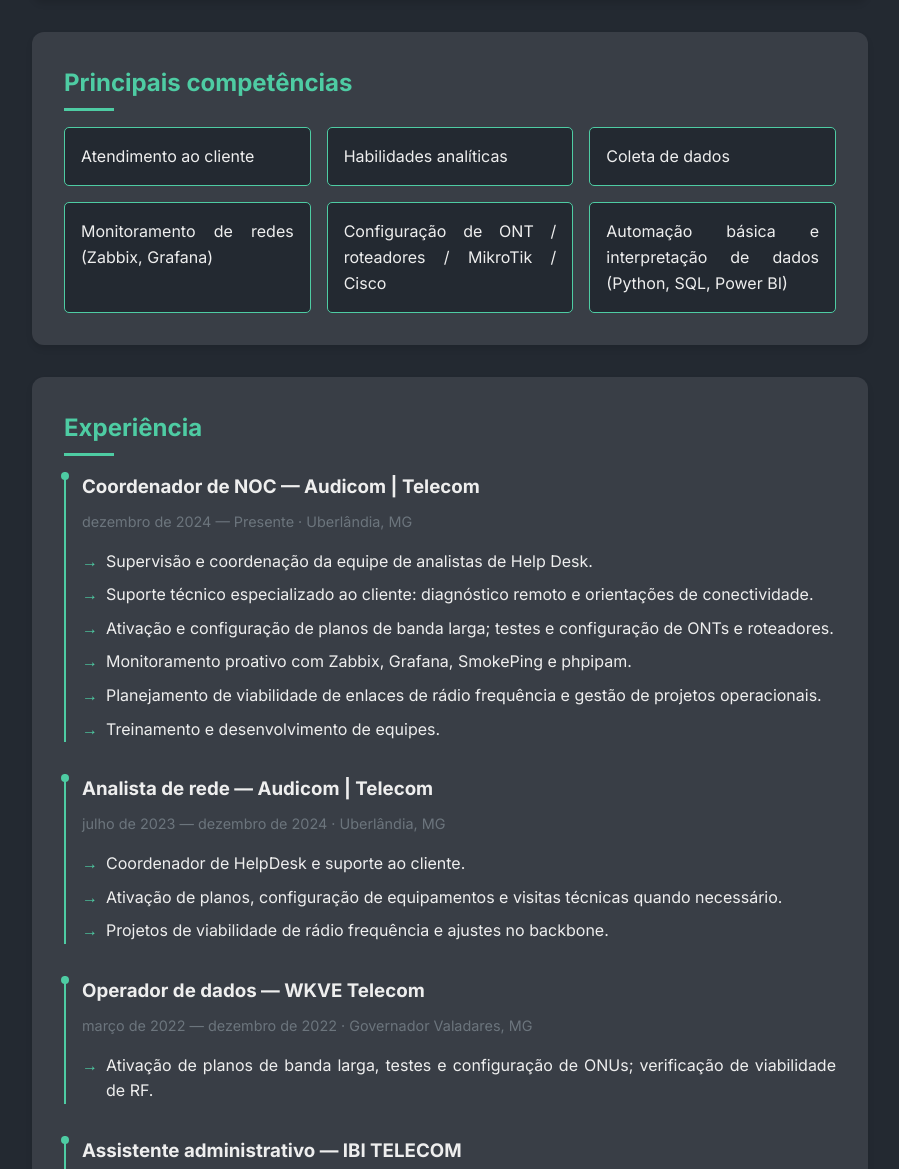
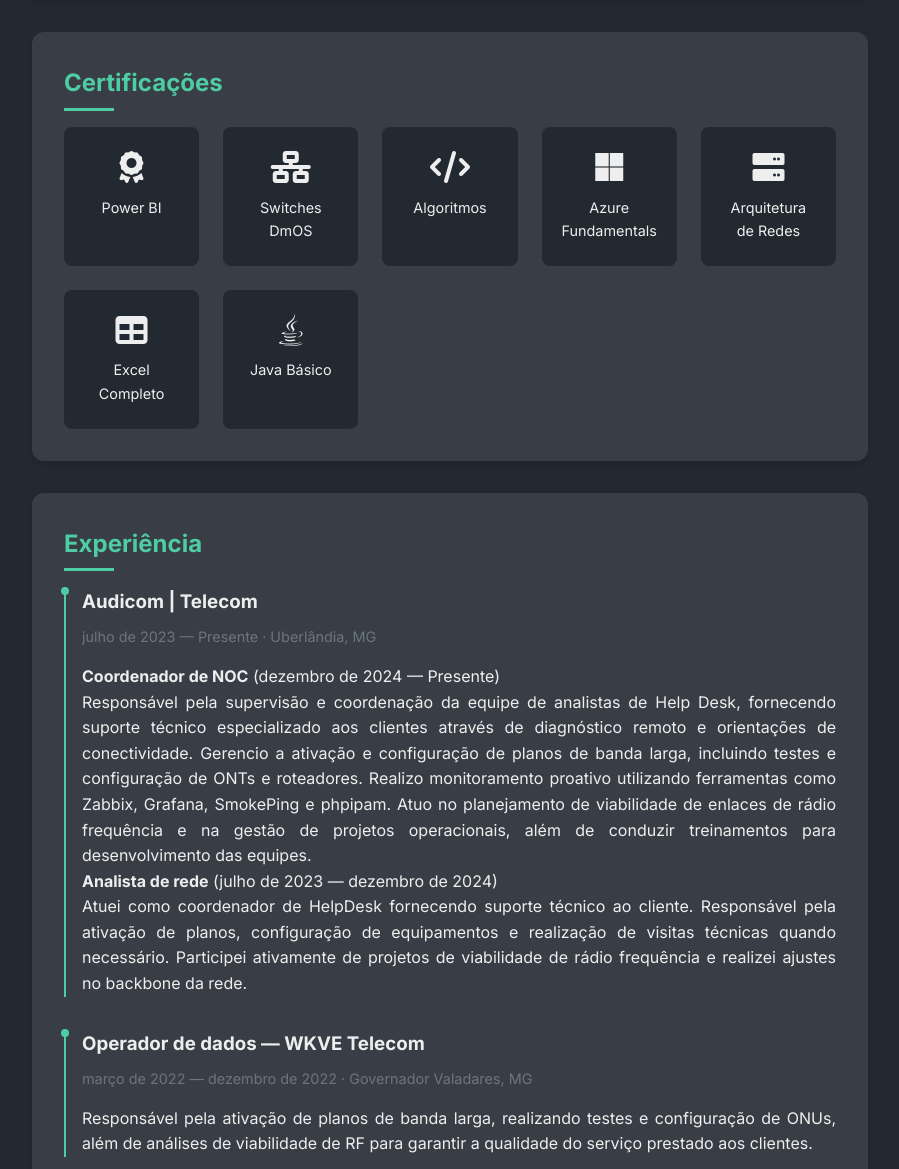
Before and after one commit to sjhonata/Curriculo, a plain HTML site: page index.html in a window 1280 px wide. Shown: the part 885-2054 px from the top of the page, without its empty margins (190-1089 px from the left). Drawn offline with Linux system fonts and the light colour scheme.

Commit message:
Add certificates grid and update profile content
Introduced a new certificates grid section with styled certificate items and icons in index.html and corresponding CSS. Updated the summary, experience, and education sections for improved clarity and conciseness, and removed the old certifications and skills sections.

```diff
--- a/assets/styles.css
+++ b/assets/styles.css
@@ -403,6 +403,47 @@
 }
 
 /* Print styles */
+/* Certificates Grid Section */
+.certificates-grid {
+  margin: 2rem 0;
+}
+
+.certificates-container {
+  display: grid;
+  grid-template-columns: repeat(auto-fit, minmax(120px, 1fr));
+  gap: 1.5rem;
+  margin-top: 1.5rem;
+}
+
+.certificate-item {
+  display: flex;
+  flex-direction: column;
+  align-items: center;
+  text-align: center;
+  padding: 1.5rem;
+  background: var(--bg-color);
+  border-radius: 8px;
+  text-decoration: none;
+  color: var(--text-color);
+  transition: var(--transition);
+}
+
+.certificate-item:hover {
+  transform: translateY(-5px);
+  box-shadow: 0 5px 15px rgba(0, 0, 0, 0.3);
+  color: var(--primary-color);
+}
+
+.certificate-item i {
+  font-size: 2rem;
+  margin-bottom: 0.8rem;
+}
+
+.certificate-item span {
+  font-size: 0.9rem;
+  font-weight: 500;
+}
+
 @media print {
   .theme-toggle,
   .particle-background,
--- a/index.html
+++ b/index.html
@@ -37,83 +37,76 @@
     <main>
       <section class="card summary">
         <h2>Resumo</h2>
-        <p>Bacharel em Engenharia Civil e Ambiental. Atualmente, cursando o último período de Engenharia de Software, com previsão de conclusão em agosto de 2025. Profissional com experiência em redes, suporte técnico e coordenação de equipes, com interesse em mudar de área dentro da Tecnologia da Informação.</p>
-        <p>Estou em constante atualização por meio de estudos, com foco em desenvolvimento de sistemas e análise de dados. Tenho buscado aprofundamento prático e teórico em ferramentas como Python, SQL e Power BI, entre outras voltadas à resolução de problemas, interpretação de dados e automação de processos.</p>
+        <p>Bacharel em Engenharia Civil, Ambiental e de Software. Profissional multidisciplinar com sólida formação acadêmica e experiência em redes, suporte técnico e coordenação de equipes. Direcionando minha carreira para a área de Tecnologia da Informação, aproveitando o forte raciocínio lógico e analítico desenvolvido através da formação em engenharia.</p>
+        <p>Estou em constante atualização por meio de estudos, com foco em desenvolvimento de sistemas e análise de dados. Tenho aprofundamento prático e teórico em ferramentas como Python, SQL e Power BI, entre outras voltadas à resolução de problemas, interpretação de dados e automação de processos.</p>
         <p>De perfil introvertido, sou observador, analítico e focado, características que me ajudam a identificar detalhes importantes e encontrar soluções eficientes. Proativo e com forte raciocínio lógico, destaco-me pela capacidade de aprender rapidamente e contribuir de forma eficiente em ambientes colaborativos. Busco uma oportunidade que me permita aplicar e desenvolver essas competências em novos desafios.</p>
       </section>
 
-      <section class="card skills">
-        <h2>Principais competências</h2>
-        <ul>
-          <li>Atendimento ao cliente</li>
-          <li>Habilidades analíticas</li>
-          <li>Coleta de dados</li>
-          <li>Monitoramento de redes (Zabbix, Grafana)</li>
-          <li>Configuração de ONT / roteadores / MikroTik / Cisco</li>
-          <li>Automação básica e interpretação de dados (Python, SQL, Power BI)</li>
-        </ul>
+      <section class="card certificates-grid">
+        <h2>Certificações</h2>
+        <div class="certificates-container">
+          <a href="https://www.udemy.com/certificate/UC-24a43613-2b7c-45c0-a8f0-fb1e48df0bca/" class="certificate-item" target="_blank" rel="noopener">
+            <i class="fas fa-award"></i>
+            <span>Power BI</span>
+          </a>
+          <a href="https://ead.datacom.com.br/mod/simplecertificate/view.php?id=370&tab=0&page=0&perpage=30&orderby=username&action=get" class="certificate-item" target="_blank" rel="noopener">
+            <i class="fas fa-network-wired"></i>
+            <span>Switches DmOS</span>
+          </a>
+          <a href="https://www.udemy.com/certificate/UC-a1ed1223-33f5-4ea0-b23c-acb87829242d/" class="certificate-item" target="_blank" rel="noopener">
+            <i class="fas fa-code"></i>
+            <span>Algoritmos</span>
+          </a>
+          <a href="https://www.udemy.com/certificate/UC-a6f7b2c9-6097-410c-bcb9-1f4f6912cb8c/" class="certificate-item" target="_blank" rel="noopener">
+            <i class="fab fa-microsoft"></i>
+            <span>Azure Fundamentals</span>
+          </a>
+          <a href="https://www.udemy.com/certificate/UC-510bdc1a-abf9-4db2-8543-9592f39a59b8/" class="certificate-item" target="_blank" rel="noopener">
+            <i class="fas fa-server"></i>
+            <span>Arquitetura de Redes</span>
+          </a>
+          <a href="https://www.udemy.com/certificate/UC-8f59ec39-be82-4e2d-9b92-2de539eefcb1/" class="certificate-item" target="_blank" rel="noopener">
+            <i class="fas fa-table"></i>
+            <span>Excel Completo</span>
+          </a>
+          <a href="https://www.udemy.com/certificate/UC-45b0fe1c-3b39-4db0-b47e-a5c8891f4f27/" class="certificate-item" target="_blank" rel="noopener">
+            <i class="fab fa-java"></i>
+            <span>Java Básico</span>
+          </a>
+        </div>
       </section>
 
       <section class="card experience">
         <h2>Experiência</h2>
 
         <article class="job">
-          <h3>Coordenador de NOC — Audicom | Telecom</h3>
-          <p class="meta">dezembro de 2024 — Presente · Uberlândia, MG</p>
-          <ul>
-            <li>Supervisão e coordenação da equipe de analistas de Help Desk.</li>
-            <li>Suporte técnico especializado ao cliente: diagnóstico remoto e orientações de conectividade.</li>
-            <li>Ativação e configuração de planos de banda larga; testes e configuração de ONTs e roteadores.</li>
-            <li>Monitoramento proativo com Zabbix, Grafana, SmokePing e phpipam.</li>
-            <li>Planejamento de viabilidade de enlaces de rádio frequência e gestão de projetos operacionais.</li>
-            <li>Treinamento e desenvolvimento de equipes.</li>
-          </ul>
-        </article>
-
-        <article class="job">
-          <h3>Analista de rede — Audicom | Telecom</h3>
-          <p class="meta">julho de 2023 — dezembro de 2024 · Uberlândia, MG</p>
-          <ul>
-            <li>Coordenador de HelpDesk e suporte ao cliente.</li>
-            <li>Ativação de planos, configuração de equipamentos e visitas técnicas quando necessário.</li>
-            <li>Projetos de viabilidade de rádio frequência e ajustes no backbone.</li>
-          </ul>
+          <h3>Audicom | Telecom</h3>
+          <p class="meta">julho de 2023 — Presente · Uberlândia, MG</p>
+          <p><strong>Coordenador de NOC</strong> (dezembro de 2024 — Presente)<br>
+          Responsável pela supervisão e coordenação da equipe de analistas de Help Desk, fornecendo suporte técnico especializado aos clientes através de diagnóstico remoto e orientações de conectividade. Gerencio a ativação e configuração de planos de banda larga, incluindo testes e configuração de ONTs e roteadores. Realizo monitoramento proativo utilizando ferramentas como Zabbix, Grafana, SmokePing e phpipam. Atuo no planejamento de viabilidade de enlaces de rádio frequência e na gestão de projetos operacionais, além de conduzir treinamentos para desenvolvimento das equipes.</p>
+          <p><strong>Analista de rede</strong> (julho de 2023 — dezembro de 2024)<br>
+          Atuei como coordenador de HelpDesk fornecendo suporte técnico ao cliente. Responsável pela ativação de planos, configuração de equipamentos e realização de visitas técnicas quando necessário. Participei ativamente de projetos de viabilidade de rádio frequência e realizei ajustes no backbone da rede.</p>
         </article>
 
         <article class="job">
           <h3>Operador de dados — WKVE Telecom</h3>
           <p class="meta">março de 2022 — dezembro de 2022 · Governador Valadares, MG</p>
-          <ul>
-            <li>Ativação de planos de banda larga, testes e configuração de ONUs; verificação de viabilidade de RF.</li>
-          </ul>
+          <p>Responsável pela ativação de planos de banda larga, realizando testes e configuração de ONUs, além de análises de viabilidade de RF para garantir a qualidade do serviço prestado aos clientes.</p>
         </article>
 
         <article class="job">
           <h3>Assistente administrativo — IBI TELECOM</h3>
           <p class="meta">março de 2020 — agosto de 2021 · Governador Valadares, MG</p>
-          <ul>
-            <li>Planejamento e acompanhamento do serviço dos técnicos de campo; controle de estoque; ordens de serviço e agendamento de manutenções.</li>
-          </ul>
+          <p>Responsável pelo planejamento e acompanhamento do serviço dos técnicos de campo, gestão do controle de estoque, gerenciamento de ordens de serviço e agendamento de manutenções preventivas e corretivas.</p>
         </article>
       </section>
 
       <section class="card education">
         <h2>Formação acadêmica</h2>
         <ul>
-          <li><strong>UniCesumar</strong> — Bacharelado em Engenharia de Software (jun/2022 — jul/2025)</li>
+          <li><strong>UniCesumar</strong> — Bacharel em Engenharia de Software (jun/2022 — jul/2025)</li>
           <li><strong>Univale</strong> — Bacharel em Engenharia Civil e Ambiental (fev/2012 — dez/2016)</li>
           <li><strong>FAVENI</strong> — Pós-graduação Lato Sensu em Segurança do Trabalho e Gestão Ambiental (jun/2018 — jun/2019)</li>
-        </ul>
-      </section>
-
-      <section class="card certifications">
-        <h2>Certificações</h2>
-        <ul>
-          <li>Power BI Completo — Do Básico ao Avançado</li>
-          <li>Switches DmOS — Layer 2</li>
-          <li>Algoritmos e Lógica de Programação</li>
-          <li>Certificação Microsoft AZ-900 Azure Fundamentals</li>
-          <li>Arquitetura de Redes</li>
         </ul>
       </section>
     </main>
```
